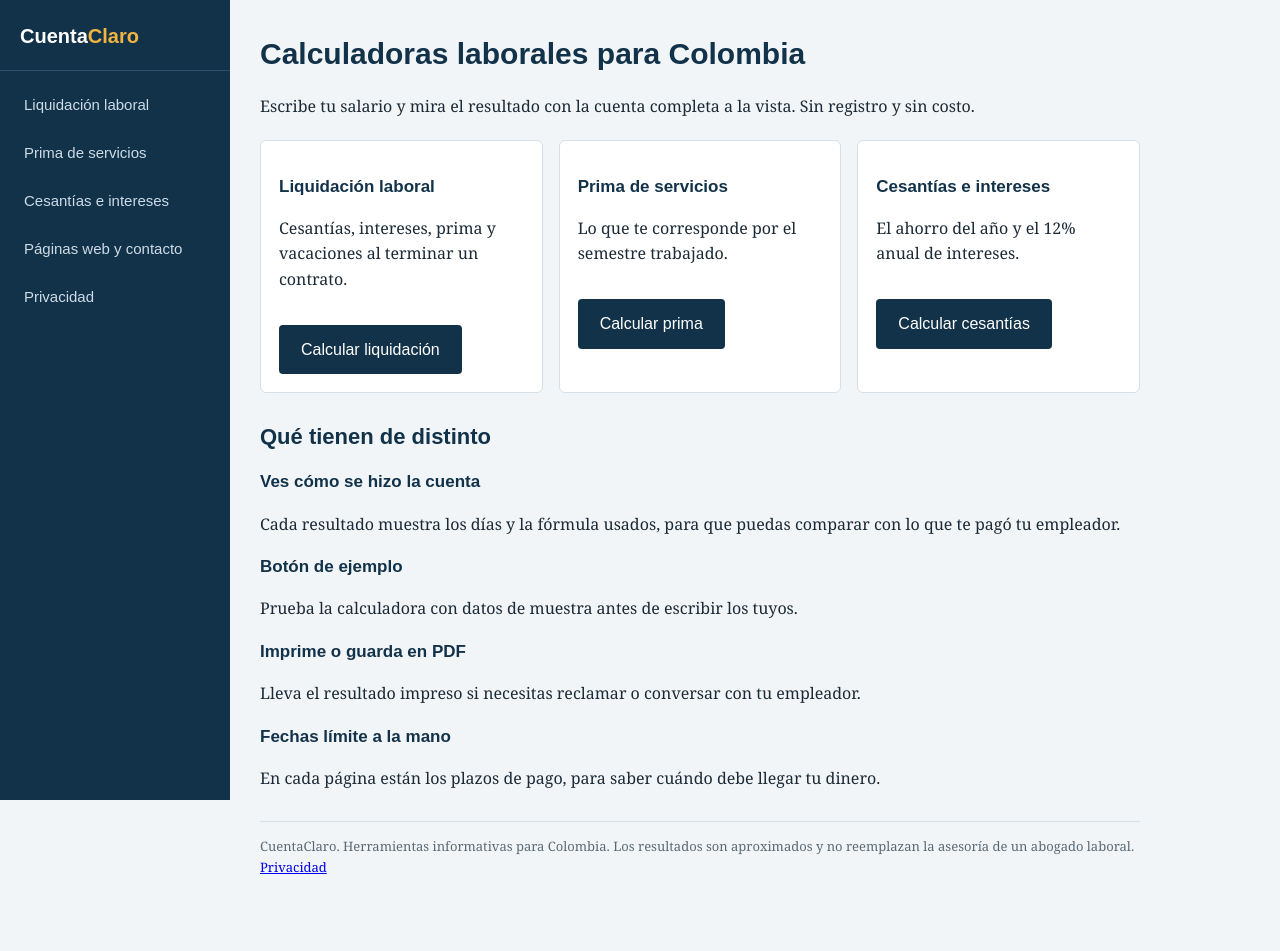
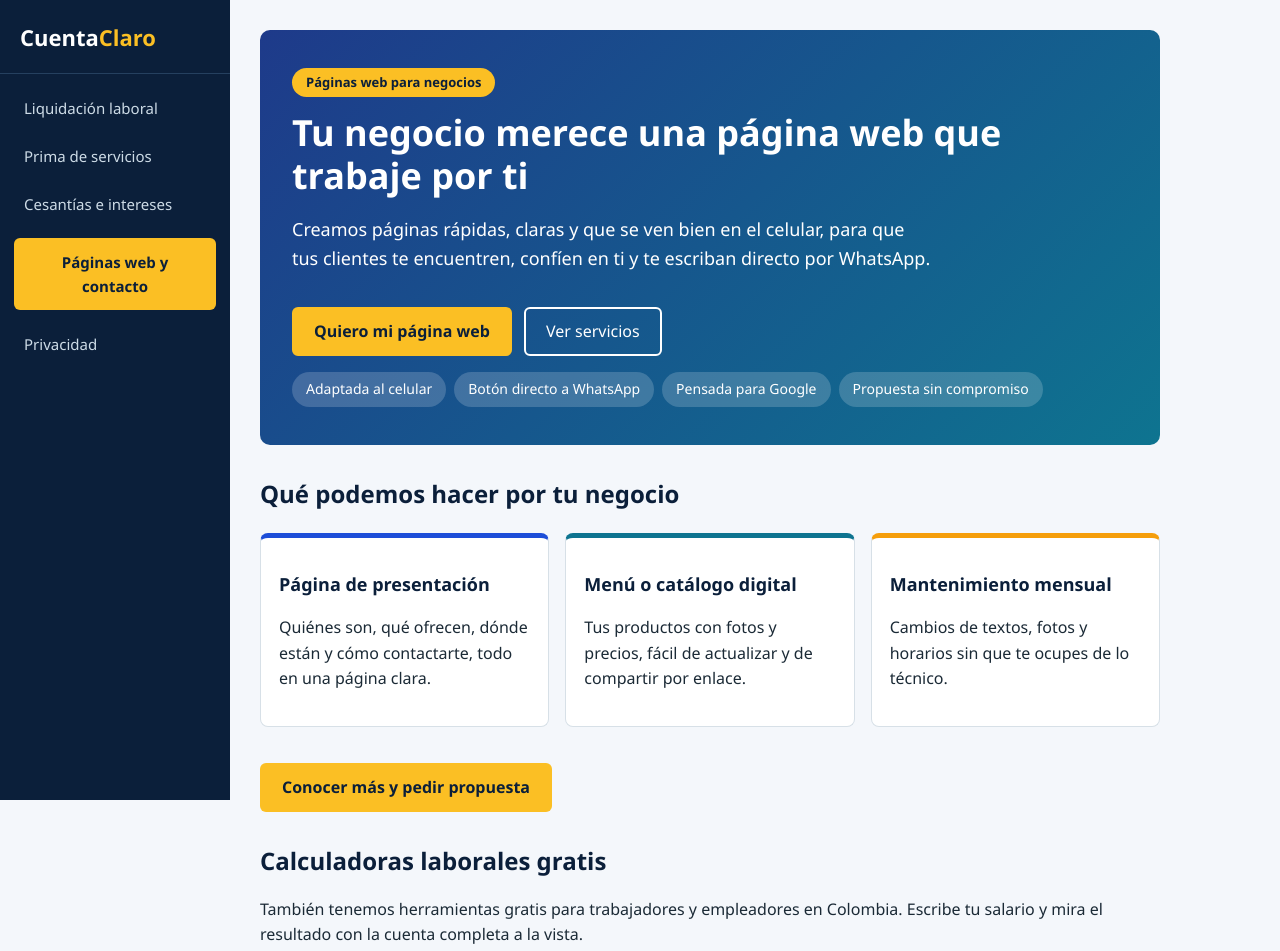
Before and after one commit to Betancourts/CuentaClaro, a plain HTML site: page index.html in a window 1280 px wide. Shown: the top 951 px of the page. Before the commit the page ends 908 px from the top, so only its background shows below. Drawn offline with Linux system fonts and the light colour scheme.

Commit message:
cambios de rediseño

```diff
--- a/index.html
+++ b/index.html
@@ -3,31 +3,51 @@
 <head>
 <meta charset="UTF-8">
 <meta name="viewport" content="width=device-width, initial-scale=1">
-<title>Calculadoras laborales Colombia: liquidación, prima y cesantías</title>
-<meta name="description" content="Calcula tu liquidación, prima de servicios y cesantías en Colombia con el paso a paso, un ejemplo para probar y opción de imprimir. Gratis y sin registro.">
+<title>Páginas web para negocios y calculadoras laborales gratis en Colombia</title>
+<meta name="description" content="Creamos páginas web rápidas y adaptadas al celular para negocios. Además, calculadoras laborales gratis en Colombia: liquidación, prima y cesantías con paso a paso.">
 <link rel="stylesheet" href="style.css">
 <!-- Aquí va el código de AdSense (script de adsbygoogle) cuando lo tengas -->
 </head>
 <body>
-<div class="menu"><a class="marca" href="index.html">Cuenta<span>Claro</span></a><a href="liquidacion.html">Liquidación laboral</a><a href="prima.html">Prima de servicios</a><a href="cesantias.html">Cesantías e intereses</a><a href="servicios.html">Páginas web y contacto</a><a href="privacidad.html">Privacidad</a></div>
+<div class="menu"><a class="marca" href="index.html">Cuenta<span>Claro</span></a><a href="liquidacion.html">Liquidación laboral</a><a href="prima.html">Prima de servicios</a><a href="cesantias.html">Cesantías e intereses</a><a class="destacado" href="servicios.html">Páginas web y contacto</a><a href="privacidad.html">Privacidad</a></div>
 <div class="contenido">
-<h1>Calculadoras laborales para Colombia</h1>
-<p>Escribe tu salario y mira el resultado con la cuenta completa a la vista. Sin registro y sin costo.</p>
+
+<div class="hero">
+<span class="etiqueta">Páginas web para negocios</span>
+<h1>Tu negocio merece una página web que trabaje por ti</h1>
+<p>Creamos páginas rápidas, claras y que se ven bien en el celular, para que tus clientes te encuentren, confíen en ti y te escriban directo por WhatsApp.</p>
+<a class="boton amarillo" href="https://wa.me/573132787667?text=Hola,%20quiero%20una%20p%C3%A1gina%20web%20para%20mi%20negocio" target="_blank" rel="noopener">Quiero mi página web</a>
+<a class="boton borde" href="servicios.html">Ver servicios</a>
+<div class="chips"><span>Adaptada al celular</span><span>Botón directo a WhatsApp</span><span>Pensada para Google</span><span>Propuesta sin compromiso</span></div>
+</div>
+
+<h2>Qué podemos hacer por tu negocio</h2>
 <div class="rejilla">
-<div class="tarjeta"><h3>Liquidación laboral</h3><p>Cesantías, intereses, prima y vacaciones al terminar un contrato.</p><a class="boton" href="liquidacion.html">Calcular liquidación</a></div>
-<div class="tarjeta"><h3>Prima de servicios</h3><p>Lo que te corresponde por el semestre trabajado.</p><a class="boton" href="prima.html">Calcular prima</a></div>
-<div class="tarjeta"><h3>Cesantías e intereses</h3><p>El ahorro del año y el 12% anual de intereses.</p><a class="boton" href="cesantias.html">Calcular cesantías</a></div>
+<div class="tarjeta azul"><h3>Página de presentación</h3><p>Quiénes son, qué ofrecen, dónde están y cómo contactarte, todo en una página clara.</p></div>
+<div class="tarjeta turquesa"><h3>Menú o catálogo digital</h3><p>Tus productos con fotos y precios, fácil de actualizar y de compartir por enlace.</p></div>
+<div class="tarjeta ambar"><h3>Mantenimiento mensual</h3><p>Cambios de textos, fotos y horarios sin que te ocupes de lo técnico.</p></div>
+</div>
+<a class="boton amarillo" href="servicios.html">Conocer más y pedir propuesta</a>
+
+<h2>Calculadoras laborales gratis</h2>
+<p>También tenemos herramientas gratis para trabajadores y empleadores en Colombia. Escribe tu salario y mira el resultado con la cuenta completa a la vista.</p>
+<div class="rejilla">
+<div class="tarjeta azul"><h3>Liquidación laboral</h3><p>Cesantías, intereses, prima y vacaciones al terminar un contrato.</p><a class="boton" href="liquidacion.html">Calcular liquidación</a></div>
+<div class="tarjeta turquesa"><h3>Prima de servicios</h3><p>Lo que te corresponde por el semestre trabajado.</p><a class="boton" href="prima.html">Calcular prima</a></div>
+<div class="tarjeta ambar"><h3>Cesantías e intereses</h3><p>El ahorro del año y el 12% anual de intereses.</p><a class="boton" href="cesantias.html">Calcular cesantías</a></div>
 </div>
 <div class="anuncio"></div>
-<h2>Qué tienen de distinto</h2>
+
+<h2>Qué tienen de distinto las calculadoras</h2>
 <h3>Ves cómo se hizo la cuenta</h3>
 <p>Cada resultado muestra los días y la fórmula usados, para que puedas comparar con lo que te pagó tu empleador.</p>
 <h3>Botón de ejemplo</h3>
 <p>Prueba la calculadora con datos de muestra antes de escribir los tuyos.</p>
 <h3>Imprime o guarda en PDF</h3>
-<p>Lleva el resultado impreso si necesitas reclamar o conversar con tu empleador. </p>
+<p>Lleva el resultado impreso si necesitas reclamar o conversar con tu empleador.</p>
 <h3>Fechas límite a la mano</h3>
 <p>En cada página están los plazos de pago, para saber cuándo debe llegar tu dinero.</p>
+
 <div class="pie">CuentaClaro. Herramientas informativas para Colombia. Los resultados son aproximados y no reemplazan la asesoría de un abogado laboral. <a href="privacidad.html">Privacidad</a></div>
 </div>
 <script src="app.js"></script>
--- a/style.css
+++ b/style.css
@@ -1,29 +1,45 @@
-body { margin: 0; font-family: Georgia, "Times New Roman", serif; background: #f2f5f7; color: #1b2a36; line-height: 1.6; }
-h1, h2, h3, .menu, button, label, .boton { font-family: Arial, Helvetica, sans-serif; }
-.menu { position: fixed; top: 0; left: 0; bottom: 0; width: 230px; background: #12324a; padding: 20px 0; overflow-y: auto; }
+body { margin: 0; font-family: "Segoe UI", Arial, Helvetica, sans-serif; background: #f4f7fb; color: #1b2a36; line-height: 1.6; }
+h1, h2, h3, .menu, button, label, .boton { font-family: "Segoe UI", Arial, Helvetica, sans-serif; }
+.menu { position: fixed; top: 0; left: 0; bottom: 0; width: 230px; background: #0b1f3a; padding: 20px 0; overflow-y: auto; }
 .menu a { display: block; border-left: 4px solid transparent; color: #cddbe6; padding: 12px 20px; font-size: 15px; text-decoration: none; }
-.menu a:hover, .menu a:focus { background: #1b4768; color: #ffffff; border-left-color: #f2b441; outline: none; }
-.menu a.marca { color: #ffffff; font-size: 20px; font-weight: bold; padding: 0 20px 18px; border-bottom: 1px solid #2c516b; margin-bottom: 10px; border-left: none; background: none; }
-.marca span { color: #f2b441; }
-.contenido { margin-left: 230px; padding: 30px; max-width: 880px; }
-h1 { font-size: 30px; margin: 0 0 10px; color: #12324a; }
-h2 { font-size: 22px; margin: 26px 0 8px; color: #12324a; }
-h3 { font-size: 17px; margin: 14px 0 4px; color: #12324a; }
+.menu a:hover, .menu a:focus { background: #16345c; color: #ffffff; border-left-color: #fbbf24; outline: none; }
+.menu a.marca { color: #ffffff; font-size: 22px; font-weight: bold; padding: 0 20px 18px; border-bottom: 1px solid #25405f; margin-bottom: 10px; border-left: none; background: none; }
+.marca span { color: #fbbf24; }
+.menu a.destacado { background: #fbbf24; color: #0b1f3a; font-weight: bold; margin: 10px 14px; border-radius: 6px; border-left: none; text-align: center; }
+.menu a.destacado:hover { background: #fcd34d; color: #0b1f3a; }
+.contenido { margin-left: 230px; padding: 30px; max-width: 900px; }
+h1 { font-size: 30px; margin: 0 0 10px; color: #0b1f3a; }
+h2 { font-size: 24px; margin: 30px 0 8px; color: #0b1f3a; }
+h3 { font-size: 18px; margin: 14px 0 4px; color: #0b1f3a; }
+.hero { background: #1e3a8a; background: linear-gradient(135deg, #1e3a8a, #0e7490); color: #ffffff; border-radius: 10px; padding: 38px 32px; margin-bottom: 10px; }
+.hero h1 { color: #ffffff; font-size: 36px; line-height: 1.2; }
+.hero p { font-size: 18px; max-width: 640px; }
+.etiqueta { display: inline-block; background: #fbbf24; color: #0b1f3a; font-weight: bold; font-size: 13px; padding: 4px 14px; border-radius: 20px; margin-bottom: 14px; }
+.chips span { display: inline-block; background: rgba(255, 255, 255, 0.18); border-radius: 20px; padding: 6px 14px; margin: 16px 8px 0 0; font-size: 14px; }
+.franja { background: #0b1f3a; color: #ffffff; border-radius: 6px; padding: 12px 18px; margin-bottom: 20px; font-family: "Segoe UI", Arial, sans-serif; }
+.franja .boton { margin: 0 0 0 12px; padding: 8px 16px; font-size: 14px; }
 .rejilla { display: grid; grid-template-columns: repeat(auto-fit, minmax(230px, 1fr)); gap: 16px; margin: 20px 0; }
-.tarjeta { background: #ffffff; border: 1px solid #d7e0e7; border-radius: 6px; padding: 18px; margin-bottom: 16px; }
+.tarjeta { background: #ffffff; border: 1px solid #d7e0e7; border-radius: 8px; padding: 18px; margin-bottom: 16px; }
 .rejilla .tarjeta { margin-bottom: 0; }
+.azul { border-top: 5px solid #1d4ed8; }
+.turquesa { border-top: 5px solid #0e7490; }
+.ambar { border-top: 5px solid #f59e0b; }
 label { display: block; font-size: 14px; font-weight: bold; margin: 12px 0 4px; }
 input { width: 100%; box-sizing: border-box; padding: 10px; font-size: 16px; border: 1px solid #b8c7d3; border-radius: 4px; }
-input:focus { border-color: #12324a; outline: 2px solid #f2b441; }
-button.accion, .boton { display: inline-block; background: #12324a; color: #ffffff; border: none; padding: 12px 22px; font-size: 16px; border-radius: 4px; cursor: pointer; margin: 16px 8px 0 0; text-decoration: none; }
-button.accion:hover, .boton:hover { background: #1b4768; }
-button.claro { background: #ffffff; color: #12324a; border: 1px solid #12324a; }
-.resultado { background: #ffffff; border: 1px solid #d7e0e7; border-left: 6px solid #f2b441; border-radius: 6px; padding: 16px 18px; margin-top: 16px; display: none; }
+input:focus { border-color: #1d4ed8; outline: 2px solid #fbbf24; }
+button.accion, .boton { display: inline-block; background: #1d4ed8; color: #ffffff; border: none; padding: 12px 22px; font-size: 16px; border-radius: 6px; cursor: pointer; margin: 16px 8px 0 0; text-decoration: none; }
+button.accion:hover, .boton:hover { background: #1e40af; }
+button.claro { background: #ffffff; color: #1d4ed8; border: 1px solid #1d4ed8; }
+.boton.amarillo { background: #fbbf24; color: #0b1f3a; font-weight: bold; }
+.boton.amarillo:hover { background: #fcd34d; }
+.boton.borde { background: transparent; border: 2px solid #ffffff; padding: 10px 20px; }
+.boton.borde:hover { background: rgba(255, 255, 255, 0.15); }
+.resultado { background: #ffffff; border: 1px solid #d7e0e7; border-left: 6px solid #fbbf24; border-radius: 6px; padding: 16px 18px; margin-top: 16px; display: none; }
 .resultado p { margin: 6px 0; }
-.total { font-size: 22px; font-weight: bold; color: #12324a; border-top: 1px solid #d7e0e7; padding-top: 10px; margin-top: 10px; }
+.total { font-size: 22px; font-weight: bold; color: #0b1f3a; border-top: 1px solid #d7e0e7; padding-top: 10px; margin-top: 10px; }
 .nota { font-size: 13px; color: #5a6b78; }
-.aviso { background: #fff7e0; border: 1px solid #f2b441; border-radius: 6px; padding: 14px 18px; margin: 16px 0; }
+.aviso { background: #fff7e0; border: 1px solid #f59e0b; border-radius: 6px; padding: 14px 18px; margin: 16px 0; }
 .anuncio { display: none; min-height: 90px; margin: 20px 0; text-align: center; }
 .pie { margin-top: 30px; padding-top: 14px; border-top: 1px solid #d7e0e7; font-size: 13px; color: #5a6b78; }
-@media (max-width: 700px) { .menu { position: static; width: auto; } .contenido { margin-left: 0; padding: 16px; } }
-@media print { .menu, .anuncio, button.accion, .pie, .tarjeta { display: none; } .contenido { margin-left: 0; } body { background: #ffffff; } }
+@media (max-width: 700px) { .menu { position: static; width: auto; } .contenido { margin-left: 0; padding: 16px; } .hero { padding: 26px 18px; } .hero h1 { font-size: 28px; } }
+@media print { .menu, .anuncio, button.accion, .pie, .tarjeta, .franja { display: none; } .contenido { margin-left: 0; } body { background: #ffffff; } }
```
Also changed, not shown: cesantias.html (+2 -1 lines), liquidacion.html (+2 -1 lines), prima.html (+2 -1 lines), privacidad.html (+2 -1 lines), servicios.html (+2 -2 lines).
